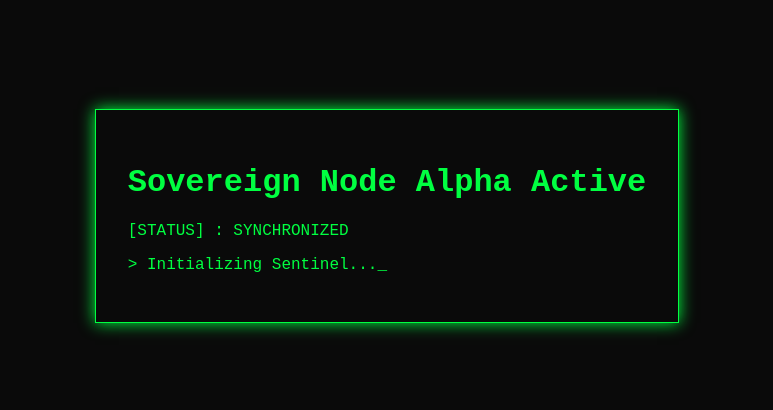
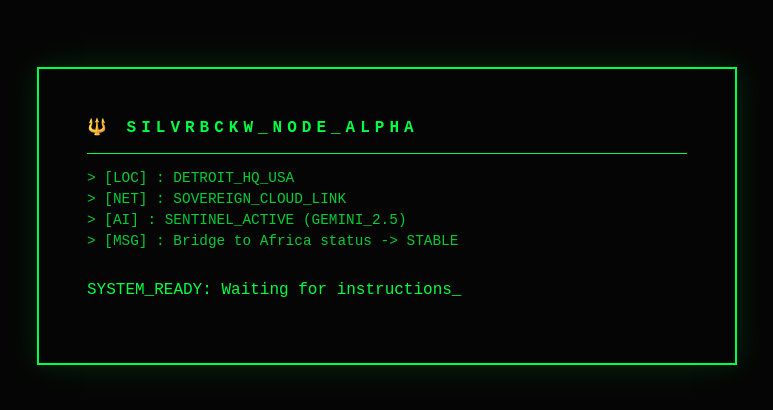
Before and after one commit to Silvrbckw/Silvrbckw, a website: page index.html in a window 1280 px wide. Shown: the part 184-594 px from the top of the page, without its empty margins (253-1026 px from the left). Drawn offline with Linux system fonts and the light colour scheme.

Commit message:
🔱 MILESTONE: Detroit Node Alpha - Full Synchronization Achieved

```diff
--- a/index.html
+++ b/index.html
@@ -2,19 +2,24 @@
 <html lang="en">
 <head>
     <meta charset="UTF-8">
-    <title>Silvrbckw | Sovereign Detroit Node</title>
+    <title>Silvrbckw | Detroit Node Alpha</title>
     <style>
-        body { background: #0a0a0a; color: #00ff41; font-family: 'Courier New', monospace; display: flex; align-items: center; justify-content: center; height: 100vh; margin: 0; }
-        .container { border: 1px solid #00ff41; padding: 2rem; box-shadow: 0 0 15px #00ff41; }
+        body { background: #050505; color: #00ff41; font-family: 'Courier New', monospace; display: flex; align-items: center; justify-content: center; height: 100vh; margin: 0; overflow: hidden; }
+        .terminal { border: 2px solid #00ff41; padding: 3rem; box-shadow: 0 0 30px rgba(0, 255, 65, 0.15); position: relative; width: 80%; max-width: 600px; }
+        .header { border-bottom: 1px solid #00ff41; padding-bottom: 1rem; margin-bottom: 1rem; font-weight: bold; letter-spacing: 5px; }
+        .log-entry { font-size: 0.9rem; margin: 5px 0; opacity: 0.8; }
         .blink { animation: b 1s infinite; }
         @keyframes b { 50% { opacity: 0; } }
     </style>
 </head>
 <body>
-    <div class="container">
-        <h1>Sovereign Node Alpha Active</h1>
-        <p>[STATUS] : SYNCHRONIZED</p>
-        <p>> Initializing Sentinel...<span class="blink">_</span></p>
+    <div class="terminal">
+        <div class="header">🔱 SILVRBCKW_NODE_ALPHA</div>
+        <p class="log-entry">> [LOC] : DETROIT_HQ_USA</p>
+        <p class="log-entry">> [NET] : SOVEREIGN_CLOUD_LINK</p>
+        <p class="log-entry">> [AI]  : SENTINEL_ACTIVE (GEMINI_2.5)</p>
+        <p class="log-entry">> [MSG] : Bridge to Africa status -> STABLE</p>
+        <p style="margin-top: 2rem;">SYSTEM_READY: Waiting for instructions<span class="blink">_</span></p>
     </div>
 </body>
 </html>
```
Also changed, not shown: sentinel_monitor.ts (+41 -0 lines), vercel.json.
